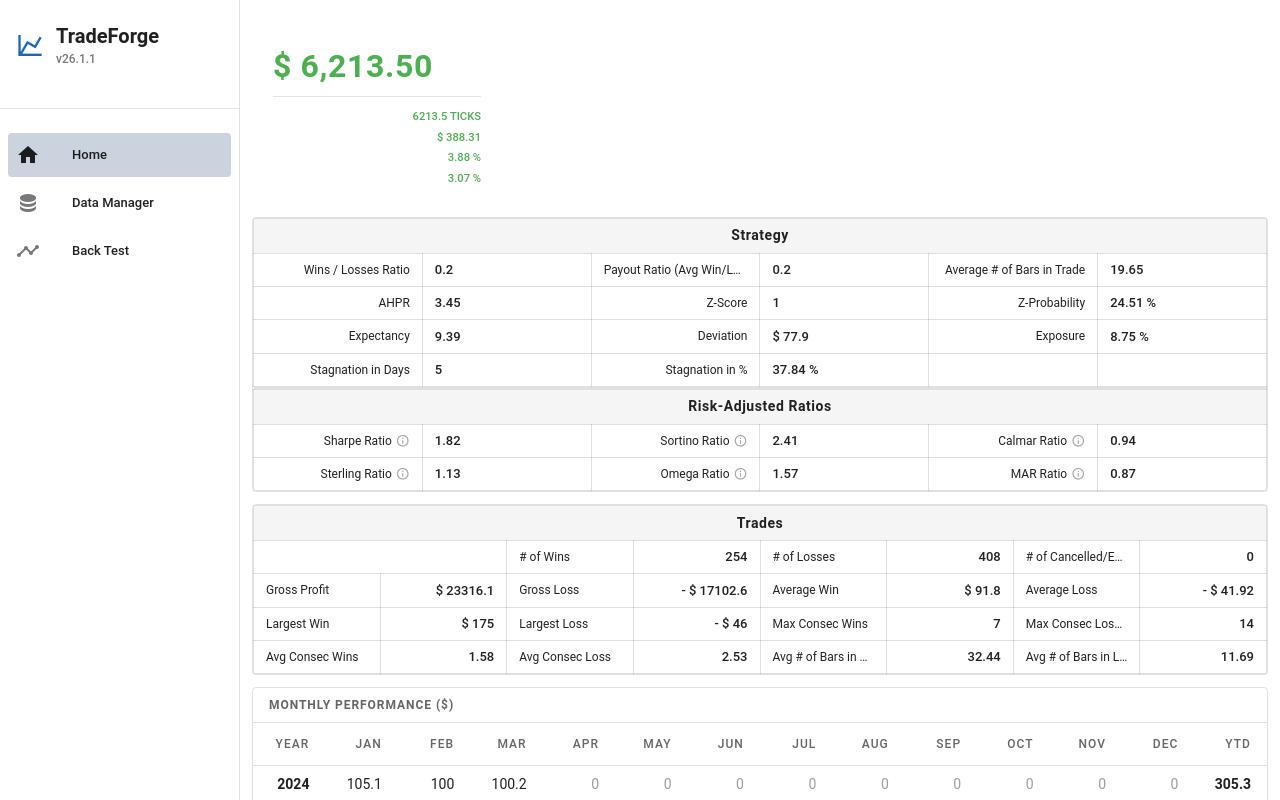
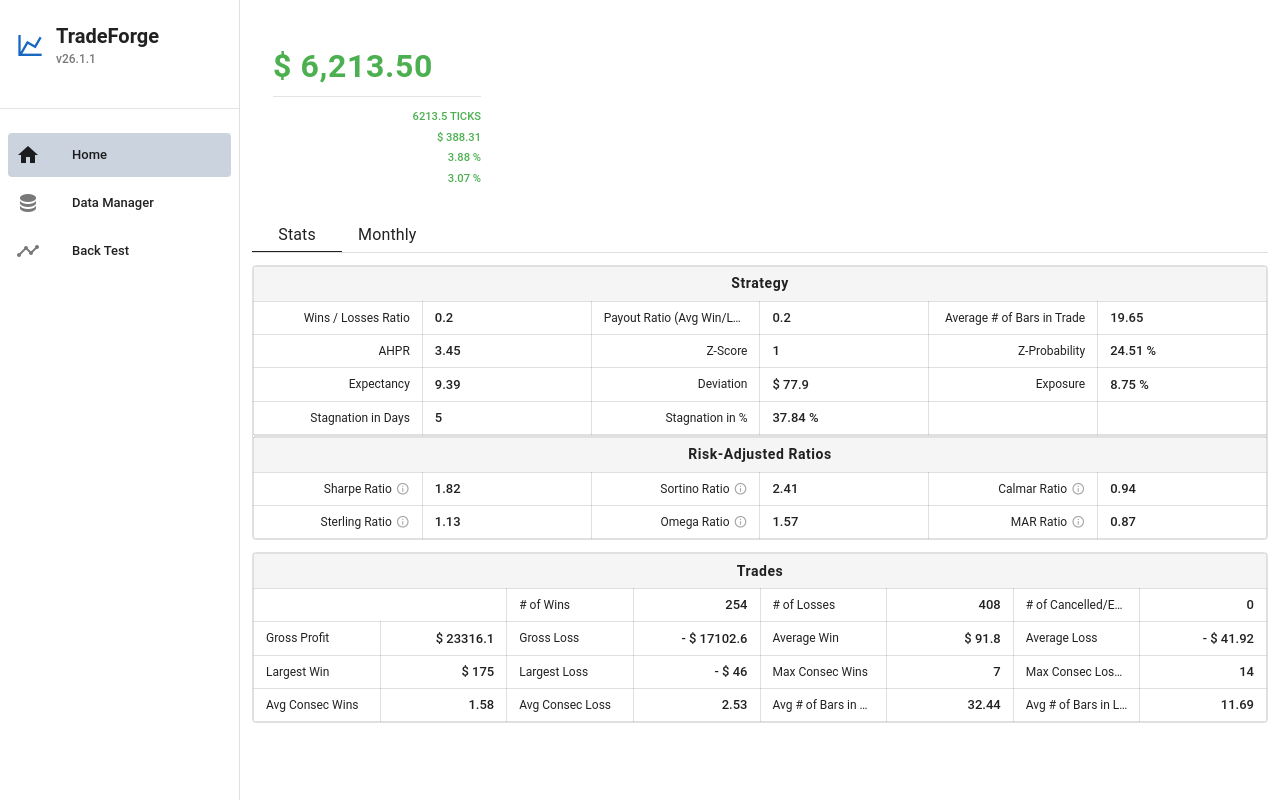
Before and after one commit to ArtemIyX/TradeForgeSharp, a Vue app in the folder TradeForge.VUE/: page / in a window 1280 px wide. Shown: the top 800 px of the page. Built offline with nearby package versions, Linux system fonts and the light colour scheme; the HTML template or start-up script is replaced by a standard one.

Commit message:
backtest result view pt1: stats

```diff
--- a/TradeForge.VUE/src/components/backtest/strategy/strategy-report-tab/StrategyReportTab.vue
+++ b/TradeForge.VUE/src/components/backtest/strategy/strategy-report-tab/StrategyReportTab.vue
@@ -1,42 +1,41 @@
 <template>
   <div class="strategy-report-tab">
-    <!-- Performance -->
-    <v-row no-gutters class="mb-3">
-      <v-col cols="12">
+
+    <!-- Always on top: Performance -->
+    <div class="mb-3">
       <StrategyPerformanceReport
         v-if="data.performance"
         :data="data.performance"
       />
       <div v-else class="empty-section">No performance data</div>
-      </v-col>
-    </v-row>
+    </div>
 
-    <!-- Stats & Ratios -->
-    <v-row no-gutters class="mb-3">
-      <v-col cols="12">
+    <!-- Tabs: Stats / Trades / Monthly -->
+    <v-tabs v-model="activeTab" density="compact" class="report-tabs">
+      <v-tab value="stats">Stats</v-tab>
+      <v-tab value="monthly">Monthly</v-tab>
+    </v-tabs>
+
+    <v-tabs-window v-model="activeTab" class="tabs-window">
+
+      <v-tabs-window-item value="stats">
+        <div class="stats-combined">
           <StrategyStatsReport
             v-if="data.stats && data.ratio"
             :stats="data.stats"
             :ratio="data.ratio"
           />
           <div v-else class="empty-section">No strategy stats data</div>
-      </v-col>
-    </v-row>
 
-    <!-- Trades -->
-    <v-row no-gutters class="mb-3">
-      <v-col cols="12">
           <TradeStatsReport
             v-if="data.trades"
             :data="data.trades"
           />
           <div v-else class="empty-section">No trades data</div>
-      </v-col>
-    </v-row>
+        </div>
+      </v-tabs-window-item>
 
-    <!-- Monthly Performance -->
-    <v-row no-gutters>
-      <v-col cols="12">
+      <v-tabs-window-item value="monthly">
         <div class="monthly-wrapper">
           <MonthlyPerformanceTable
             v-if="data.months"
@@ -44,12 +43,15 @@
           />
           <div v-else class="empty-section">No monthly data</div>
         </div>
-      </v-col>
-    </v-row>
+      </v-tabs-window-item>
+
+    </v-tabs-window>
+
   </div>
 </template>
 
 <script setup lang="ts">
+import { ref } from 'vue';
 import type { StrategyReportData } from '@/types/strategy/StategyReport.interface';
 import StrategyPerformanceReport from '@/components/backtest/strategy/strategy-performance-report/StrategyPerformanceReport.vue';
 import StrategyStatsReport from '@/components/backtest/strategy/strategy-stats-report/StrategyStatsReport.vue';
@@ -61,6 +63,8 @@ interface Props {
 }
 
 defineProps<Props>();
+
+const activeTab = ref('stats');
 </script>
 
 <style scoped>
@@ -69,6 +73,20 @@ defineProps<Props>();
   flex-direction: column;
   width: 100%;
   padding: 0.75rem;
+}
+
+.stats-combined {
+  display: flex;
+  flex-direction: column;
+  gap: 0.75rem;
+}
+
+.report-tabs {
+  border-bottom: thin solid rgba(var(--v-theme-on-surface), 0.12);
+}
+
+.tabs-window {
+  padding-top: 0.75rem;
 }
 
 .monthly-wrapper {
--- a/TradeForge.VUE/src/components/data-manager/ohlc-viewer/OhlcViewer.vue
+++ b/TradeForge.VUE/src/components/data-manager/ohlc-viewer/OhlcViewer.vue
@@ -1,5 +1,5 @@
 <template>
-  <v-card height="100%">
+  <v-card height="100%" style="padding-left: 1rem; padding-right: 1rem">
     <v-tabs v-model="activeTab" density="compact">
       <v-tab value="chart" prepend-icon="mdi-chart-waterfall">Chart</v-tab>
       <v-tab value="table" prepend-icon="mdi-table">Table</v-tab>
@@ -7,7 +7,7 @@
 
     <v-divider/>
 
-    <v-window v-model="activeTab" style=" height: 99%">
+    <v-window v-model="activeTab" style=" height: 95%;">
       <v-window-item value="chart" style="height: 100%">
 
         <GCandlestickChart
--- a/TradeForge.VUE/src/router/index.ts
+++ b/TradeForge.VUE/src/router/index.ts
@@ -19,6 +19,11 @@ const router = createRouter({
       component: () => import("@/views/backtest/backtest-view/BackTestView.vue"),
     },
     {
+      path: "/result/:id",
+      name: "backtest-result",
+      component: () => import("@/views/backtest/backtest-result-view/BacktestResultView.vue"),
+    },
+    {
       path: '/:pathMatch(.*)*',
       name: 'not-found',
       component: () => import('@/views/not-found/NotFoundView.vue')
--- a/TradeForge.VUE/src/views/backtest/backtest-result-view/BacktestResultView.vue
+++ b/TradeForge.VUE/src/views/backtest/backtest-result-view/BacktestResultView.vue
@@ -1,11 +1,128 @@
-<script setup lang="ts">
+<template>
+  <v-card height="100vh">
+    <!-- loading overlay -->
+    <v-overlay
+      :model-value="bLoading"
+      contained
+      class="d-flex align-center justify-center"
+    >
+      <v-progress-circular indeterminate color="warning" size="48"/>
+    </v-overlay>
+    <v-card-title class="d-flex align-center gap-2">
+      <span class="text-subtitle-1 font-weight-medium">Backtest Report</span>
+      <v-chip size="x-small" color="warning" variant="outlined" label style="margin-left: 0.5rem">
+        #{{ id }}
+      </v-chip>
+    </v-card-title>
+    <v-tabs v-model="activeTab" density="compact">
+      <v-tab value="stats" prepend-icon="mdi-file-chart-outline">Stats</v-tab>
+      <v-tab value="trades" prepend-icon="mdi-format-list-bulleted">List of trades</v-tab>
+    </v-tabs>
 
-</script>
+    <v-divider/>
 
-<template>
-  <h1>Backtest result</h1>
+    <v-window v-model="activeTab" style=" height: 95%;">
+      <v-window-item value="stats" style="height: 100%;">
+        <StrategyReportTab :data="report"/>
+      </v-window-item>
+
+      <v-window-item value="trades" style="height: 100%; background-color: red">
+
+      </v-window-item>
+    </v-window>
+  </v-card>
 </template>
 
 <style scoped>
 
 </style>
+<script setup lang="ts">
+import {useRoute} from 'vue-router'
+import OhlcTable from "@/components/data-manager/ohlc-table/OhlcTable.vue";
+import GCandlestickChart from "@/components/shared/charts/GCandlestickChart.vue";
+import {onMounted, ref} from "vue";
+
+import type {StrategyReportData} from "@/types/strategy/StategyReport.interface.ts";
+import type {MonthlyReportItem} from "@/types/strategy/MonthlyReport.interface.ts";
+import StrategyReportTab
+  from "@/components/backtest/strategy/strategy-report-tab/StrategyReportTab.vue";
+
+const route = useRoute()
+const id = route.params.id // string
+
+const activeTab = ref<string>('stats');
+
+const report = ref<StrategyReportData>({});
+
+const bLoading = ref<boolean>(false);
+
+const fetchReport = async (reportId) => {
+  bLoading.value = true;
+  await new Promise(resolve => setTimeout(resolve, 250));
+  report.value = {
+    performance: {
+      totaProfit: 6213.5,
+      profitInPips: 6213.5,
+      yearlyAvgProfit: 388.31,
+      yearlyAvgProfitPercent: 3.88,
+      cagr: 3.07,
+
+      numberOfTrades: 662,
+      profitFactor: 1.36,
+      returnDdRatio: 5.37,
+      winningPercentage: 38.37,
+
+      drawdown: 1156.4,
+      drawdownPercent: 8.13,
+      dailyAvgProfit: 1.01,
+      monthlyAvgProfit: 30.76,
+      avgTradeProfit: 9.39,
+    },
+    ratio: {
+      sharpeRatio: 1.82, sortinoRatio: 2.41, calmarRatio: 0.94,
+      sterlingRatio: 1.13, omegaRatio: 1.57, marRatio: 0.87,
+    },
+    stats: {
+      winLossRatio: 0.2, payoutRatio: 0.2, avgBarsInTrade: 19.65,
+      ahpr: 3.45, zScore: 1, zProbability: 24.51,
+      expectancy: 9.39, deviation: 77.9, exposure: 8.75,
+      stagnationInDays: 5, stagnationInPercent: 37.84,
+
+    },
+    trades: {
+      wins: 254, losses: 408, canceledOrExpired: 0,
+      grossProfit: 23316.1, grossLoss: -17102.6,
+      avgWin: 91.8, avgLoss: -41.92,
+      largestWin: 175, largestLoss: -46,
+      maxConsWins: 7, maxConsLosses: 14,
+      avgConsWins: 1.58, avgConsLosses: 2.53,
+      avgBarsInWins: 32.44, avgBarsInLosses: 11.69,
+    },
+    months: {
+      data: new Map<number, MonthlyReportItem>([
+        [2024, {profits: [105.1, 100, 100.2, 0, 0, 0, 0, 0, 0, 0, 0, 0]}],
+        [2023, {profits: [253.3, 79.6, -184, -92, 61.8, -80.4, 3.6, 35.5, -73.5, -9, 14, 206.2]}],
+        [2022, {profits: [261.6, 83, -7.4, -11.9, -92, -47.1, -39.7, -139.5, -145.2, 103.1, -138, -144.3]}],
+        [2021, {profits: [21.2, -92, 183.9, -45.6, -160.1, -221.8, 145.4, 29.8, 241.3, 88.5, 155.2, -90.5]}],
+        [2020, {profits: [-9.2, 144.6, 304, -59.4, 123.3, -24.2, -138, -55, 91.8, -46, 37, -28.3]}],
+        [2019, {profits: [-144.8, -12.9, 129, 203.5, 258, 113.8, -50.3, -144.2, 288.7, -36.3, 196.8, -40]}],
+        [2018, {profits: [105.1, 100, 100.2, 0, 0, 0, 0, 0, 0, 0, 0, 0]}],
+        [2017, {profits: [253.3, 79.6, -184, -92, 61.8, -80.4, 3.6, 35.5, -73.5, -9, 14, 206.2]}],
+        [2016, {profits: [261.6, 83, -7.4, -11.9, -92, -47.1, -39.7, -139.5, -145.2, 103.1, -138, -144.3]}],
+        [2015, {profits: [21.2, -92, 183.9, -45.6, -160.1, -221.8, 145.4, 29.8, 241.3, 88.5, 155.2, -90.5]}],
+        [2014, {profits: [-9.2, 144.6, 304, -59.4, 123.3, -24.2, -138, -55, 91.8, -46, 37, -28.3]}],
+        [2013, {profits: [-144.8, -12.9, 129, 203.5, 258, 113.8, -50.3, -144.2, 288.7, -36.3, 196.8, -40]}],
+      ])
+    }
+  }
+  bLoading.value = false;
+}
+
+onMounted(() => {
+  if (id) {
+    fetchReport(id);
+  }
+
+});
+
+</script>
```
Lines whose indentation alone changed are shown as unchanged.
